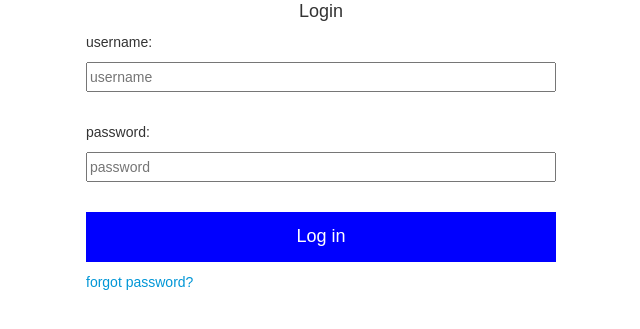
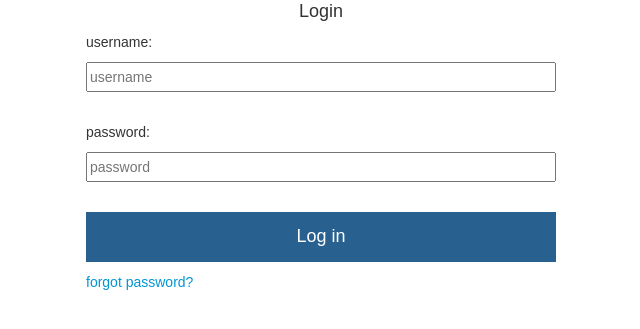
Before and after one commit to tschoppe/TagX-Public, a Django app: page / in a window 1280 px wide, with the restyled element focused. Shown: the part 228-557 px from the top of the page, without its empty margins (319-959 px from the left). Run offline with Django 3.2, Linux system fonts and the light colour scheme; some libraries are stand-ins or nearby versions; some web fonts are replaced.

Commit message:
update button color on click

```diff
--- a/django_project/TagX/static/css/login.css
+++ b/django_project/TagX/static/css/login.css
@@ -45,7 +45,7 @@ input[type="text"]:focus {
 
 button:focus {
 	outline: 0;
-	background-color: blue;
+	background-color: #286090;
 }
 
 .forgot-password {
```
Also changed, not shown: 2 other files.
